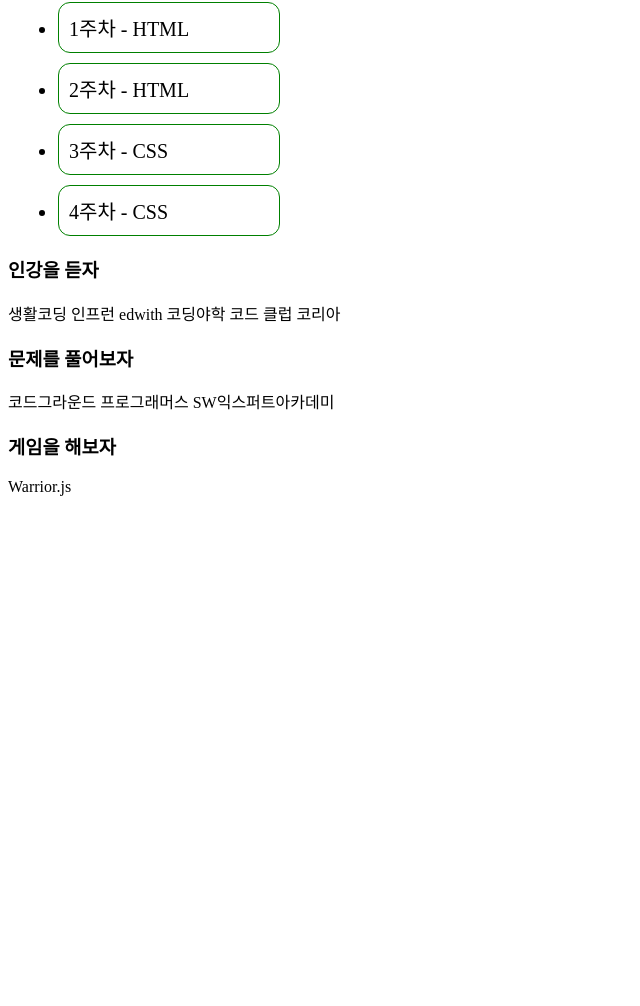
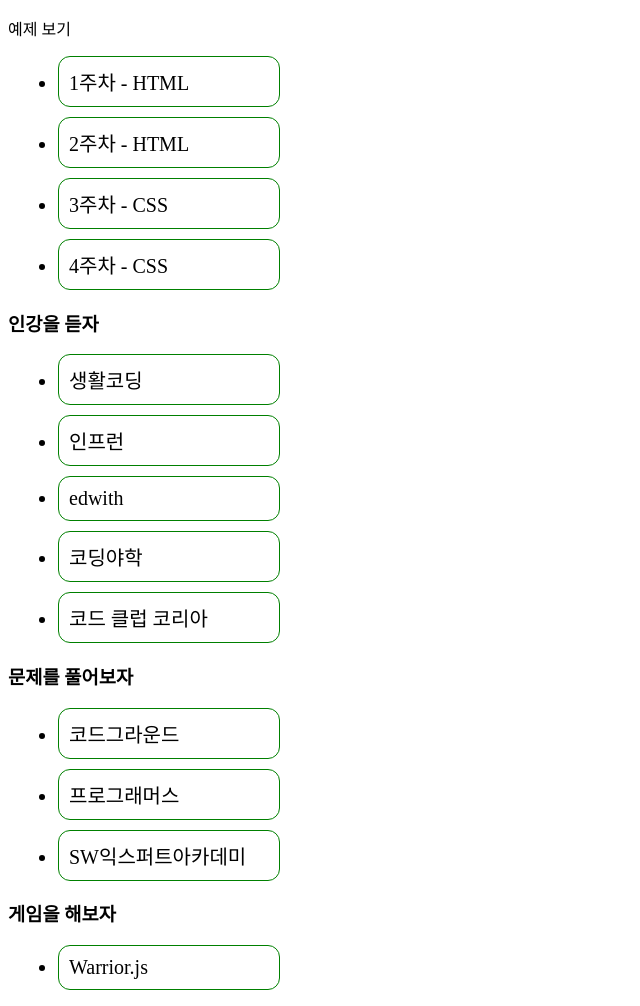
Before and after one commit to BBANGDI/BBANGDI.github.io, a plain HTML site: page index.html in a window 1280 px wide. Shown: the part 64-1070 px from the top of the page, without its empty margins (0-640 px from the left). Before the commit the page ends 800 px from the top, so only its background shows below. Drawn offline with nearby package versions, Linux system fonts and the light colour scheme.

Commit message:
수정중

```diff
--- a/index.html
+++ b/index.html
@@ -1,39 +1,51 @@
+<!doctype html>
 <html>
 <head>
   <title>하우투에 오신걸 환영합니다.</title>
   <meta charset="utf-8">
   <link rel="stylesheet" href="style.css">
+  <script src="https://code.jquery.com/jquery-3.3.1.min.js" /></script>
 </head>
 <body>
 <h1>HowTo_Exam</h1>
-<div class="howto_info1">
-  <ul>
+<div class="menu">
+  <span id = "example">예제 보기</span>
+  <ul class = "hide">
     <li><a href="Week_1/Week_1.html">1주차 - HTML</a></li>
     <li><a href="Week_2/Week_2.html">2주차 - HTML</a></li>
     <li><a href="Week_3/Week_3.html">3주차 - CSS</a></li>
     <li><a href="Week_4/Week_4.html">4주차 - CSS</a></li>
   </ul>
 </div>
-<div class="howto_info2">
+<div class="footer">
+  <div class="mooc">
     <h3>인강을 듣자</h3>
-    <a href="https://opentutorials.org/course/1">생활코딩</a>
-    <a href="https://www.inflearn.com/">인프런</a>
-    <a href="https://www.edwith.org/">edwith</a>
-    <a href="http://code-night.ga">코딩야학</a>
-    <a href="https://codeclubkorea.org/start-a-club/">코드 클럽 코리아</a>
-  </p>
-  <p>
+    <ul>
+      <li><a href="https://opentutorials.org/course/1">생활코딩</a></li>
+      <li><a href="https://www.inflearn.com/">인프런</a></li>
+      <li><a href="https://www.edwith.org/">edwith</a></li>
+      <li><a href="http://code-night.ga">코딩야학</a></li>
+      <li><a href="https://codeclubkorea.org/start-a-club/">코드 클럽 코리아</a></li>
+    </ul>
+  </div>
+  <div class="quiz">
     <h3>문제를 풀어보자</h3>
-    <a href="https://www.codeground.org/">코드그라운드</a>
-    <a href="https://programmers.co.kr/">프로그래머스</a>
-    <a href="https://www.swexpertacademy.com/main/main.do/">SW익스퍼트아카데미</a>
-  </p>
-  <p>
+    <ul>
+      <li><a href="https://www.codeground.org/">코드그라운드</a></li>
+      <li><a href="https://programmers.co.kr/">프로그래머스</a></li>
+      <li><a href="https://www.swexpertacademy.com/main/main.do/">SW익스퍼트아카데미</a></li>
+    </ul>
+  </div>
+  <div class="game">
     <h3>게임을 해보자</h3>
-    <a href="https://warrior.js.org/">Warrior.js</a>
-  </p>
+    <ul>
+      <li><a href="https://warrior.js.org/">Warrior.js</a></li>
+    </ul>
+  </div>
 </div>
+<script src="script.js" /></script>
 </body>
+
 </html>
 
 
```
